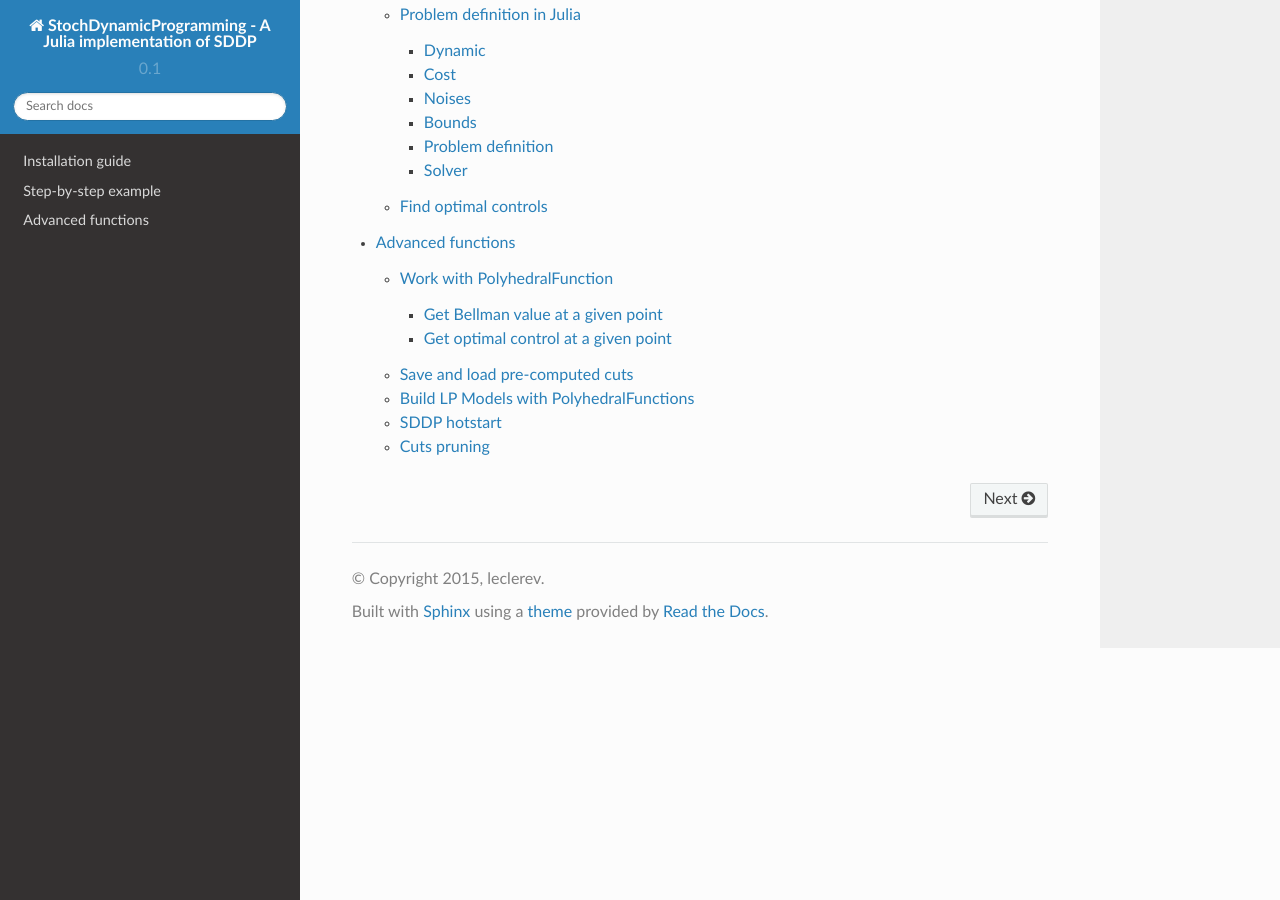
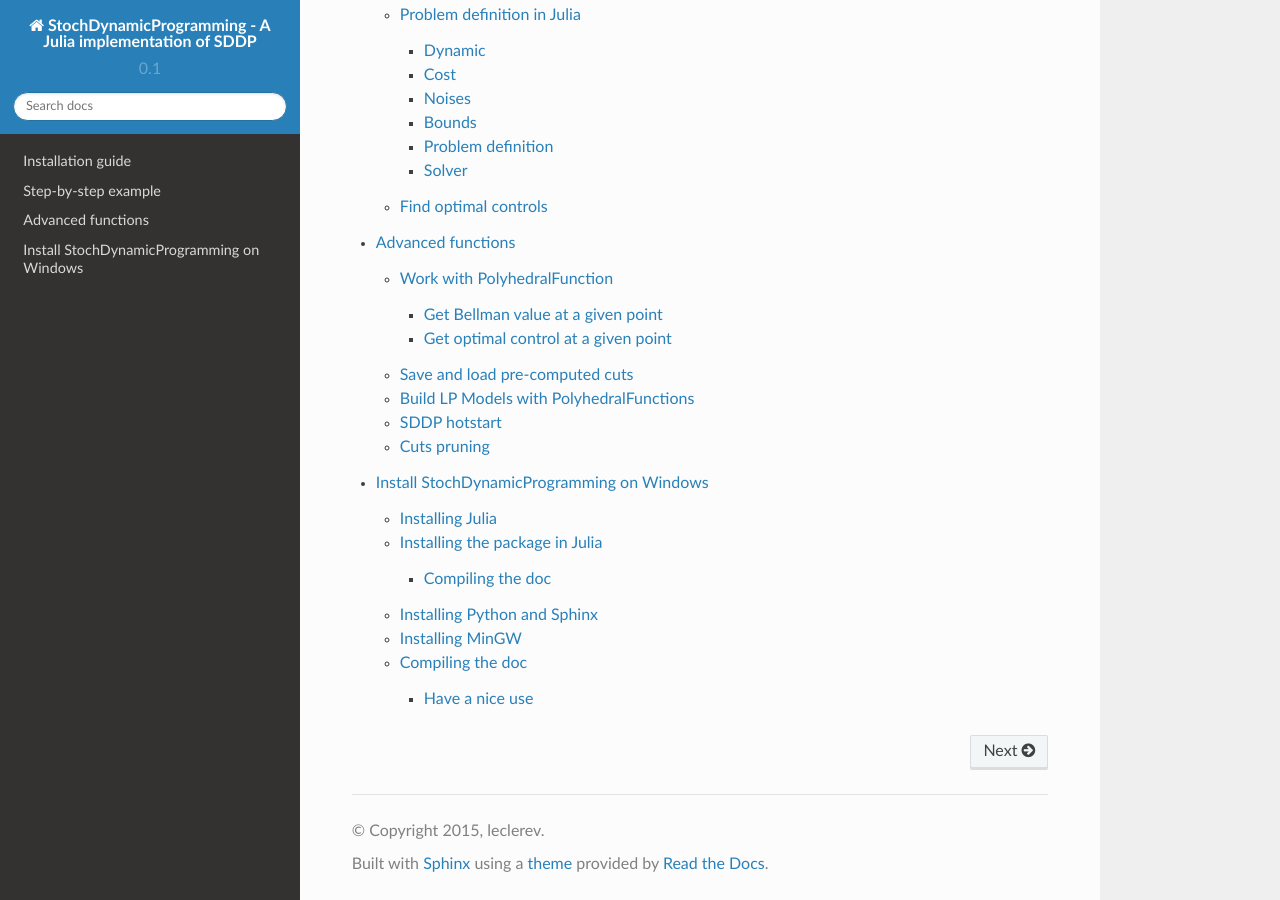
Before and after one commit to JuliaStochOpt/StochDynamicProgramming.jl, a Sphinx documentation site: the page built from doc/index.rst, in a window 1280 px wide and 900 px high, scrolled down 1209 px. Built offline with Sphinx 7.4.7 and the Read the Docs theme 2.0.0, drawn with Linux system fonts in a browser that asks for light colours; some of the changed lines change nothing that is shown.

Commit message:
[UPD] Add installation guide for windows to doc

```diff
--- a/doc/index.rst
+++ b/doc/index.rst
@@ -50,6 +50,7 @@
    install
    quickstart
    tutorial
+   install_windows
 
 .. _MathProgBase: http://mathprogbasejl.readthedocs.org/en/latest/
 .. _here: http://www2.isye.gatech.edu/people/faculty/Alex_Shapiro/ONS-FR.pdf
--- /dev/null
+++ b/doc/install_windows.rst
@@ -0,0 +1,76 @@
+.. _install_windows:
+
+===========================================
+Install StochDynamicProgramming on Windows
+===========================================
+
+
+Installing Julia
+~~~~~~~~~~~~~~~~
+
+StochDynamicProgramming is a Julia package so if you want to use it, you
+need first to install Julia depending on whether your computer is 32-bit
+or 64-bit. To determine that, follow the steps
+`here <http://windows.microsoft.com/fr-fr/windows7/find-out-32-or-64-bit>`__.
+
+Once it is done, you can follow this
+`link <http://julialang.org/downloads/>`__ to install Julia (command
+line version) appropriate to your computer.
+
+Installing the package in Julia
+~~~~~~~~~~~~~~~~~~~~~~~~~~~~~~~
+
+Open the Julia terminal using the desktop icon or looking for it in the
+search bar of Windows. Then copy-past or enter the following line::
+
+    julia> Pkg.add("StochDynamicProgramming.jl")
+
+Once it is done, you can use the package. To see where the files are located,
+you can enter the command::
+
+    julia> pwd()
+
+in the command line of Julia.
+
+Compiling the doc
+=================
+
+To compile the doc, you will need a C compiler to execute a makefile,
+Python and Sphinx installed.
+
+Installing Python and Sphinx
+~~~~~~~~~~~~~~~~~~~~~~~~~~~~
+
+Follow this
+`link <http://www.sphinx-doc.org/en/stable/install.html#windows-install-python-and-sphinx>`__
+to install Python and choose a version x86 if you want a 32-bits version
+and choose x86-64 if you want a 64 bits version. Be careful to add the
+PATH variable as it is explained.
+
+Installing MinGW
+~~~~~~~~~~~~~~~~
+
+Just follow the steps explained
+`here <http://www.mingw.org/wiki/Getting_Started>`__.
+
+Compiling the doc
+~~~~~~~~~~~~~~~~~
+
+Once you get Python, Sphinx and MinGW, open a command line. Go to
+StochDynamicProgramming folder. Enter::
+
+    cd doc
+
+and then::
+
+    make html
+
+Have a nice use
+===============
+
+| Now everything is installed, you can enjoy the use of the package. If
+you want some example, we invite you to try our Julia Notebooks available
+`here <https://github.com/leclere/StochDP-notebooks/blob/master/notebooks/damsvalley.ipynb>`__.
+
+| Don't hesitate to contact us if you encounter any problem to let us improve the
+document for further users !!
```
